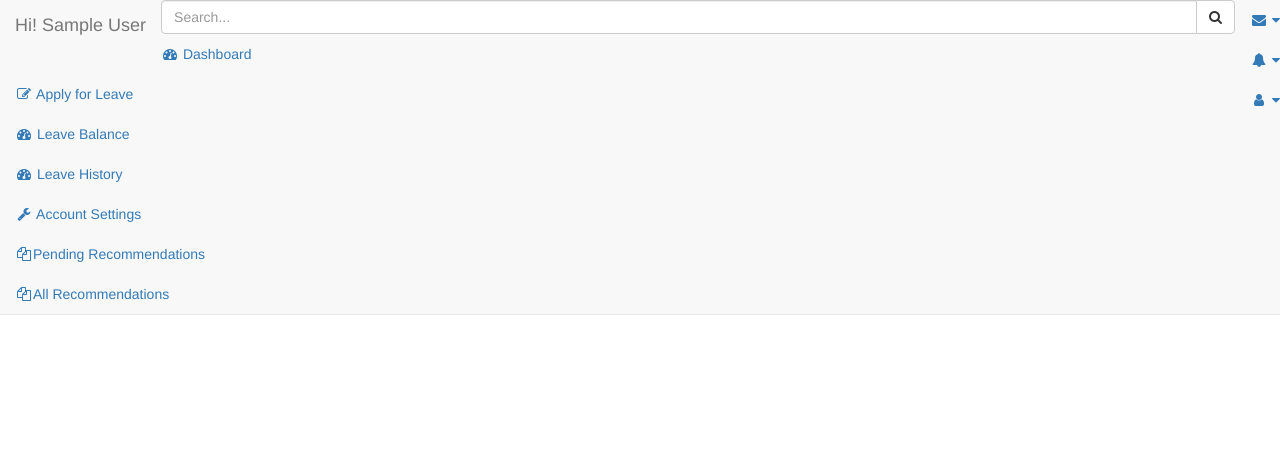
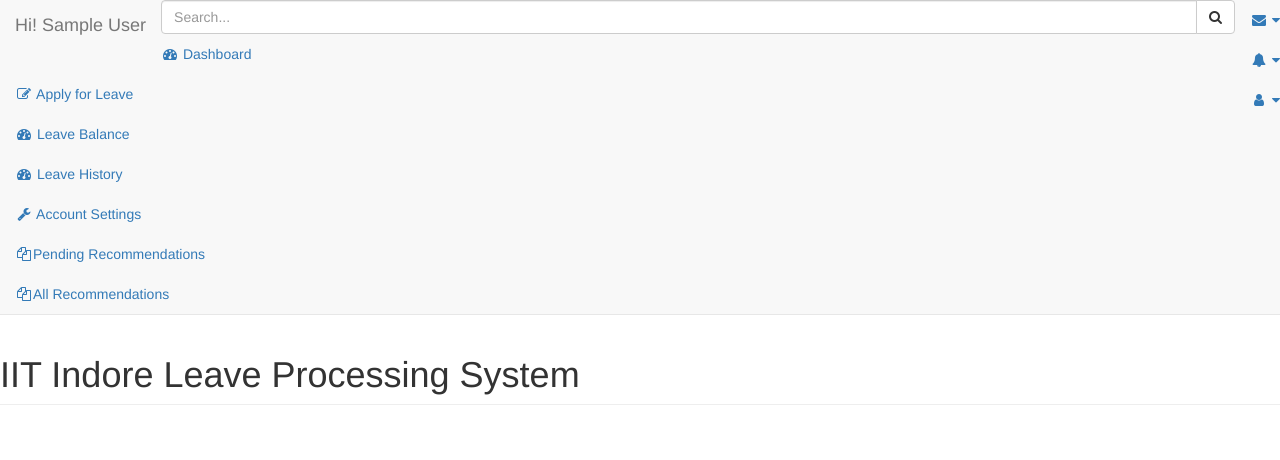
Before and after one commit to ajx42/Software-Engineering-Project, a PHP site: page /sep-2/user.php in a window 1280 px wide. Shown: the top 460 px of the page. Run offline with PHP 8.4, Linux system fonts and the light colour scheme; the visitor is signed in with stand-in values (Sample User, id 1); some libraries are stand-ins or nearby versions.

Commit message:
Update user.php

```diff
--- a/sep/src/public/user.php
+++ b/sep/src/public/user.php
@@ -9,7 +9,7 @@
     <meta name="description" content="">
     <meta name="author" content="">
 
-    <title>SB Admin 2 - Bootstrap Admin Theme</title>
+    <title>IITI LPS</title>
 
     <!-- Bootstrap Core CSS -->
     <link href="../vendor/bootstrap/css/bootstrap.min.css" rel="stylesheet">
@@ -46,7 +46,12 @@
         <?php include 'bars.php' ?>
         <div id="page-wrapper">
             <!-- add content here -->
-
+            <div class="row">
+                <div class="col-lg-12">
+                    <h1 class="page-header">IIT Indore Leave Processing System</h1>
+                </div>
+                <!-- /.col-lg-12 -->
+            </div>
         </div>
 
     </div>
```
